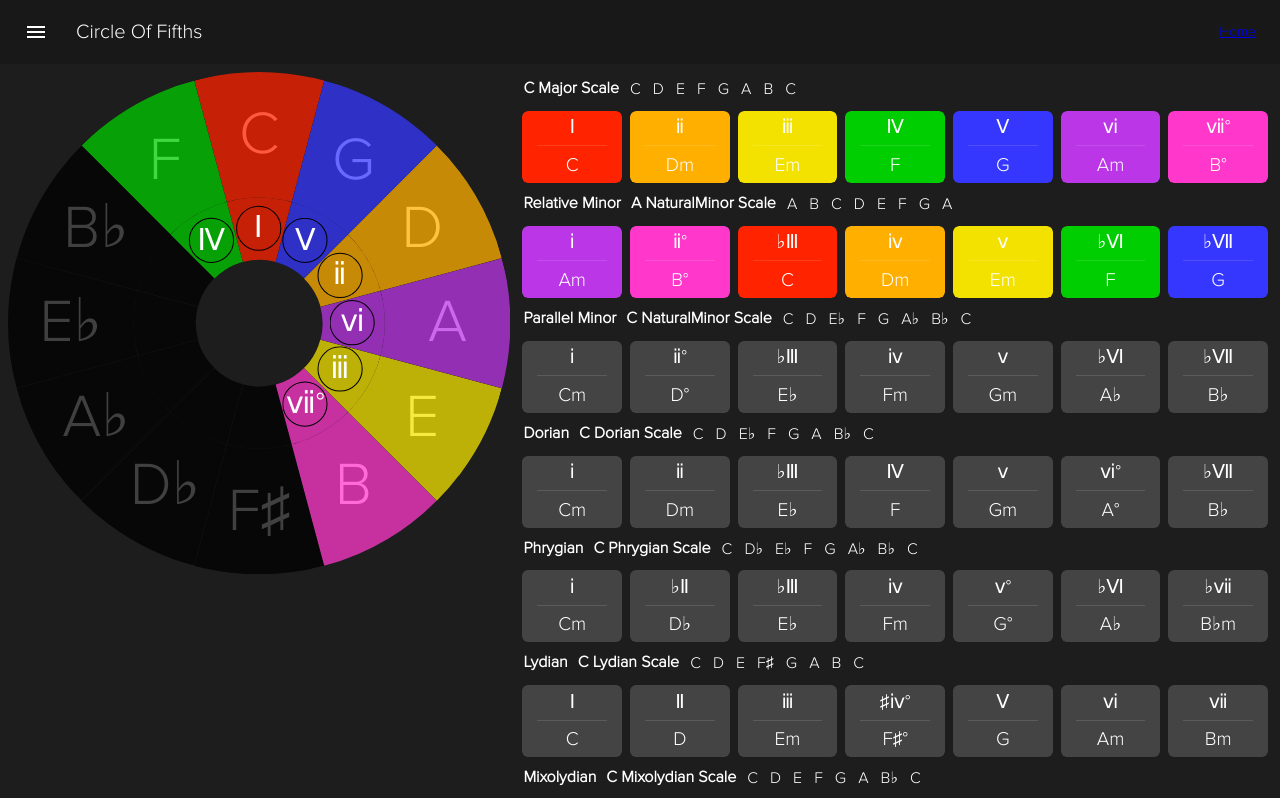
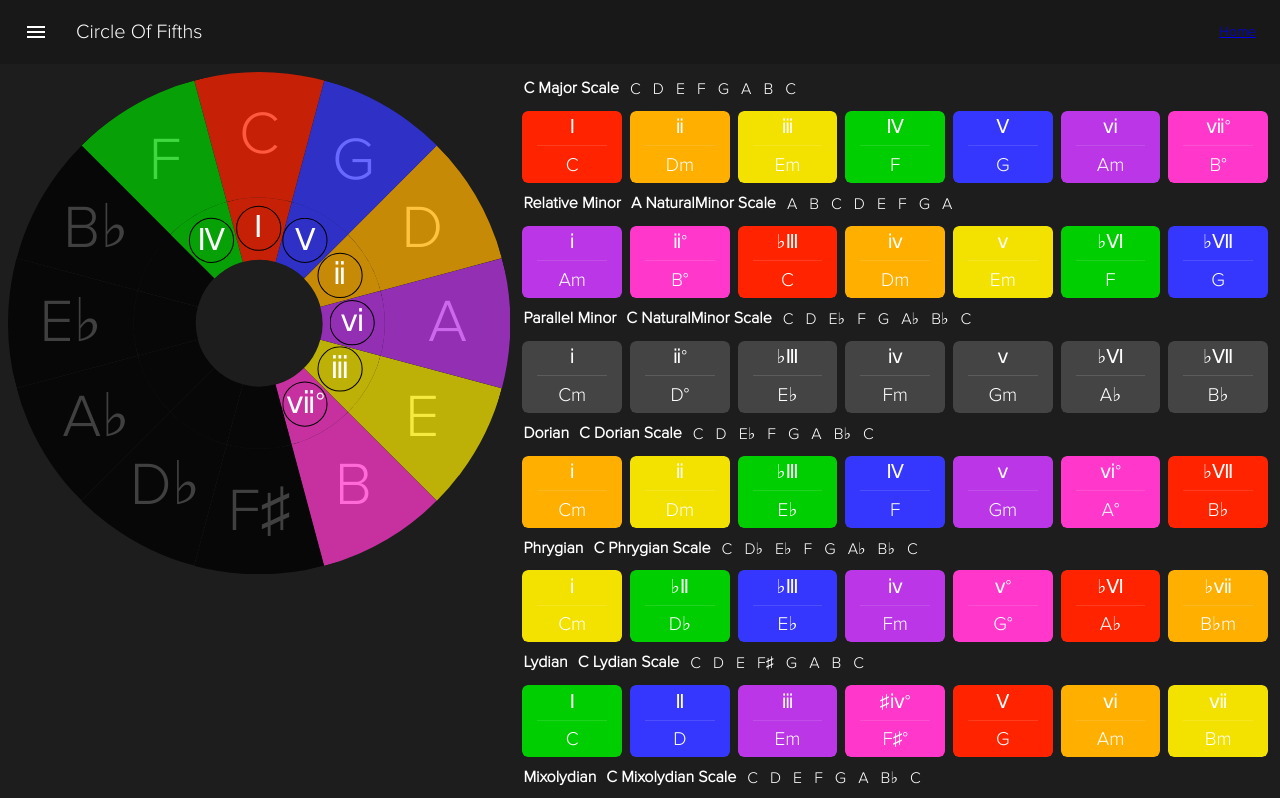
Before and after one commit to acolbourn/music-next, a Next.js app: page /circle-of-fifths in a window 1280 px wide. Shown: the top 798 px of the page. Built offline with nearby package versions, Linux system fonts and the light colour scheme.

Commit message:
Finish mode colors and remove background gifs

```diff
--- a/components/circleOfFifths/CardRow.js
+++ b/components/circleOfFifths/CardRow.js
@@ -42,13 +42,7 @@ export default function CardRow({ chords, keySig, relation }) {
   const classes = useStyles();
 
   const labels = CARD_LABELS[keySig.type].chords;
-  // Get card colors
-  let colors = null;
-  if (relation === 'Primary') {
-    colors = getCardColors(1);
-  } else if (relation === 'Relative Minor') {
-    colors = getCardColors(6);
-  }
+  const colors = getCardColors(relation);
 
   // Create memoized card faces when chords prop changes
   const newCards = useMemo(() => {
--- a/components/circleOfFifths/ChordGrid.js
+++ b/components/circleOfFifths/ChordGrid.js
@@ -41,7 +41,7 @@ export default function ChordGrid() {
       <div className={classes.chordGridRoot}>
         <div className={classes.chordRowBox}>{chordRows}</div>
         <div className={classes.background}>
-          <ChordGridBackground />
+          {/* <ChordGridBackground /> */}
         </div>
       </div>
     </AnimationContextProvider>
--- a/components/circleOfFifths/circle/circleConstants.js
+++ b/components/circleOfFifths/circle/circleConstants.js
@@ -64,12 +64,35 @@ const chordColors = [
 ];
 const defaultCircleColor = 'black';
 
+const modeDictionary = {
+  Primary: 1,
+  'Relative Minor': 6,
+  Ionian: 1,
+  Dorian: 2,
+  Phrygian: 3,
+  Lydian: 4,
+  Mixolydian: 5,
+  Aeolian: 6,
+  Locrian: 7,
+};
+
 /**
- * Take in a musical mode as an int and return card colors.
- * @param {integer} mode Musical mode (ex. ionian = 1, dorian = 2)
- * @returns {array} Array of colors as strings.
+ * Take in a musical mode and return card colors.
+ * @param {any} modeRequest Musical mode as an int (ex. ionian = 1, dorian = 2) or a string of relation to major (ex. 'dorian', 'Relative Minor').
+ * @returns {array} Array of colors as strings, null if not found.
  */
-function getCardColors(mode) {
+function getCardColors(modeRequest) {
+  let mode;
+  if (typeof modeRequest === 'number') {
+    mode = modeRequest;
+  } else if (typeof modeRequest === 'string') {
+    mode = modeDictionary[modeRequest];
+  } else {
+    mode = 0;
+  }
+
+  if (mode < 1 || mode > 7) return null;
+
   let colors = [];
   // Loop through colors and add to colors array starting on desired mode. Loopback when end exceeded.
   let j = mode - 1;
--- a/public/fonts/fonts.css
+++ b/public/fonts/fonts.css
@@ -4,6 +4,7 @@
   src: url('ProximaNova-Light.woff2') format('woff2');
   font-weight: normal;
   font-style: normal;
+  font-display: swap;
 }
 
 @font-face {
@@ -12,6 +13,7 @@
   src: url('AvenirNextCyr-Light.woff2') format('woff2');
   font-weight: normal;
   font-style: normal;
+  font-display: swap;
 }
 
 @font-face {
@@ -20,6 +22,7 @@
   src: url('AvenirNextCyr-Thin.woff2') format('woff2');
   font-weight: normal;
   font-style: normal;
+  font-display: swap;
 }
 
 @font-face {
@@ -28,4 +31,5 @@
   src: url('Campania.woff') format('woff');
   font-weight: normal;
   font-style: normal;
+  font-display: swap;
 }
```
